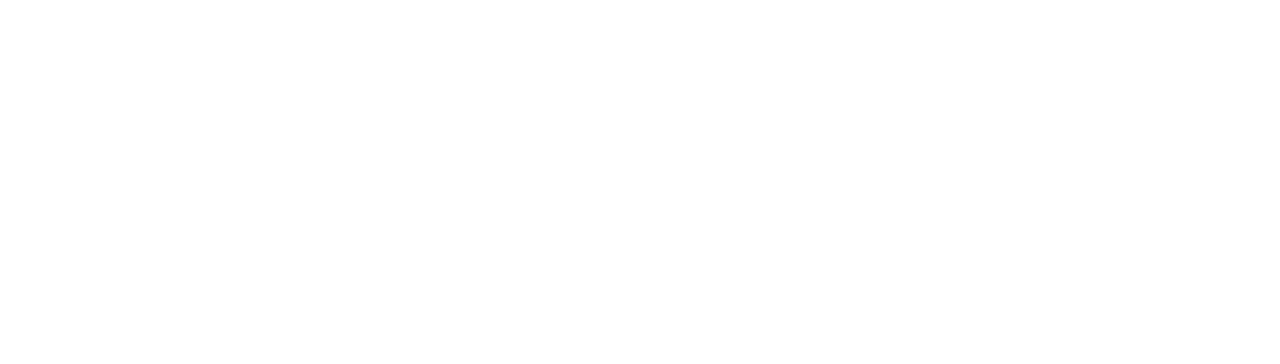
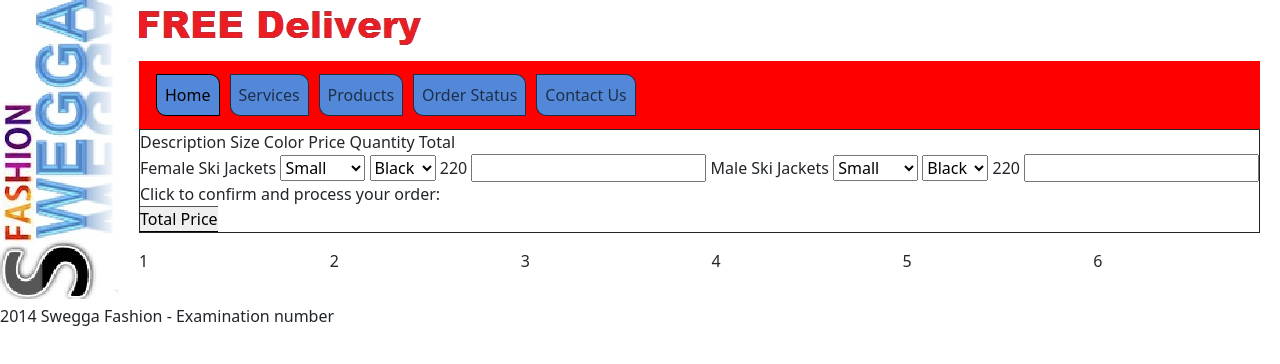
Before and after one commit to robynainsley21/swegga-challenge, a plain HTML site: page index.html in a window 1280 px wide. Drawn offline with nearby package versions, Linux system fonts and the light colour scheme.

Commit message:
Change layout

```diff
--- a/css/styles.css
+++ b/css/styles.css
@@ -6,10 +6,57 @@
     box-sizing: border-box;
 }
 
+/*general*/
+:root{
+    --violet: #413C58;
+    --green: #BFD7B5;
+    --ash-gray: #A3C4BC;
+    --cream: #E7EFC5;
+    --vanilla: #F2DDA4;
+}
+
 body{
     display: flex;
     flex-direction: column;
-    justify-content: center;
-    align-items: center;
-    height: 100vh;
 }
+/*general*/
+
+/*navbar*/
+.navbar{
+    background-color: red;
+}
+
+.nav-link{
+    border: 1px solid;
+    background-color: #5388D8;
+    border-top-right-radius: 10px;
+    border-bottom-left-radius: 10px;
+    margin: 5px;
+
+}
+/*navbar*/
+
+/*main content*/
+#all-content{
+    display: flex;
+}
+
+#main-content{
+    display: flex;
+    justify-content: space-between;
+}
+
+.table{
+    border: 1px solid;
+}
+
+.row
+/*main-content*/
+
+/*footer*/
+footer{
+    margin-top: .5em;
+    border-top: 2px gray;
+    padding-top: .7em;
+    clear: left;
+}
--- a/index.html
+++ b/index.html
@@ -1,14 +1,152 @@
 <!DOCTYPE html>
 <html lang="en">
-<head>
-    <meta charset="UTF-8">
-    <meta name="viewport" content="width=device-width, initial-scale=1.0">
+  <head>
+    <meta charset="UTF-8" />
+    <meta name="viewport" content="width=device-width, initial-scale=1.0" />
+
+    <!-- bootstrap -->
+    <link
+      href="https://cdn.jsdelivr.net/npm/bootstrap@5.3.3/dist/css/bootstrap.min.css"
+      rel="stylesheet"
+      integrity="sha384-QWTKZyjpPEjISv5WaRU9OFeRpok6YctnYmDr5pNlyT2bRjXh0JMhjY6hW+ALEwIH"
+      crossorigin="anonymous"
+    />
 
     <!-- stylesheet -->
-    <link rel="stylesheet" href="css/styles.css">
+    <link rel="stylesheet" href="css/styles.css" />
     <title>SWEGGA Website</title>
-</head>
-<body>
+  </head>
+  <body>
+    <div id="all-content">
+      <div id="sidebar">
+        <img src="images/swegga.jpg" alt="swegga-img" />
+      </div>
+      <div id="main-content">
+        <div>
+          <img src="images/delivery.gif" alt="free-delivery" />
+          <nav class="navbar navbar-expand-lg navbar-light">
+            <div class="container-fluid d-flex">
+              <button
+                class="navbar-toggler"
+                type="button"
+                data-bs-toggle="collapse"
+                data-bs-target="#navbarNav"
+                aria-controls="navbarNav"
+                aria-expanded="false"
+                aria-label="Toggle navigation"
+              >
+                <span class="navbar-toggler-icon"></span>
+              </button>
+              <div class="collapse navbar-collapse" id="navbarNav">
+                <ul class="navbar-nav">
+                  <li class="nav-item">
+                    <a class="nav-link active" aria-current="page" href="#"
+                      >Home</a
+                    >
+                  </li>
+                  <li class="nav-item">
+                    <a class="nav-link" href="#">Services</a>
+                  </li>
+                  <li class="nav-item">
+                    <a class="nav-link" href="#">Products</a>
+                  </li>
+                  <li class="nav-item">
+                    <a class="nav-link" href="#">Order Status</a>
+                  </li>
+                  <li class="nav-item">
+                    <a class="nav-link" href="#">Contact Us</a>
+                  </li>
+                </ul>
+              </div>
+            </div>
+          </nav>
+          <div class="table table-bordered">
+              <div>
+                <th scope="col">Description</th>
+                <th scope="col">Size</th>
+                <th scope="col">Color</th>
+                <th scope="col">Price</th>
+                <th scope="col">Quantity</th>
+                <th scope="col">Total</th>
+              </div>
+            <tbody>
+              <tr>
+                <th>Female Ski Jackets</th>
+                <td>
+                  <select name="" id="size">
+                    <option value="small">Small</option>
+                    <option value="medium">Medium</option>
+                    <option value="large">Large</option>
+                  </select>
+                </td>
+                <td>
+                  <select name="color" id="color">
+                    <option value="black">Black</option>
+                    <option value="white">White</option>
+                    <option value="gray">Gray</option>
+                  </select>
+                </td>
+                <td><span>220</span></td>
+                <td><input type="text" /></td>
+                <td></td>
+              </tr>
+              <tr>
+                <th>Male Ski Jackets</th>
+                <td>
+                  <select name="size" id="size">
+                    <option value="small">Small</option>
+                    <option value="medium">Medium</option>
+                    <option value="large">Large</option>
+                  </select>
+                </td>
+                <td>
+                  <select name="color" id="color">
+                    <option value="black">Black</option>
+                    <option value="white">White</option>
+                    <option value="gray">Gray</option>
+                  </select>
+                </td>
+                <td><span>220</span></td>
+                <td><input type="text" /></td>
+                <td></td>
+              </tr>
+              <!-- <div cl>
+
+              </div> -->
+              <tr>
+                <td>
+                  <div class="col-8">
+                    Click to confirm and process your order:
+                  </div>
+                  <div class="col-2"><button>Total Price</button></div>
+                  <div class="col-2" total-price></div>
+                </td>
+              </tr>
+            </tbody>
+          </div>
+          <div class="row">
+
+            <div class="col-2">1</div>
+            <div class="col-2">2</div>
+            <div class="col-2">3</div>
+            <div class="col-2">4</div>
+            <div class="col-2">5</div>
+            <div class="col-2">6</div>
+
+          </div>
+        </div>
+      </div>
+    </div>
+
+    <!-- bootstrap -->
+    <script
+      src="https://cdn.jsdelivr.net/npm/bootstrap@5.3.3/dist/js/bootstrap.bundle.min.js"
+      integrity="sha384-YvpcrYf0tY3lHB60NNkmXc5s9fDVZLESaAA55NDzOxhy9GkcIdslK1eN7N6jIeHz"
+      crossorigin="anonymous"
+    ></script>
+
+    <!-- main script -->
     <script src="script/script.js"></script>
-</body>
+  </body>
+  <footer>2014 Swegga Fashion - Examination number</footer>
 </html>
```
Also changed, not shown: images/delivery.gif (added), images/links.gif (added), images/swegga.jpg (added).
